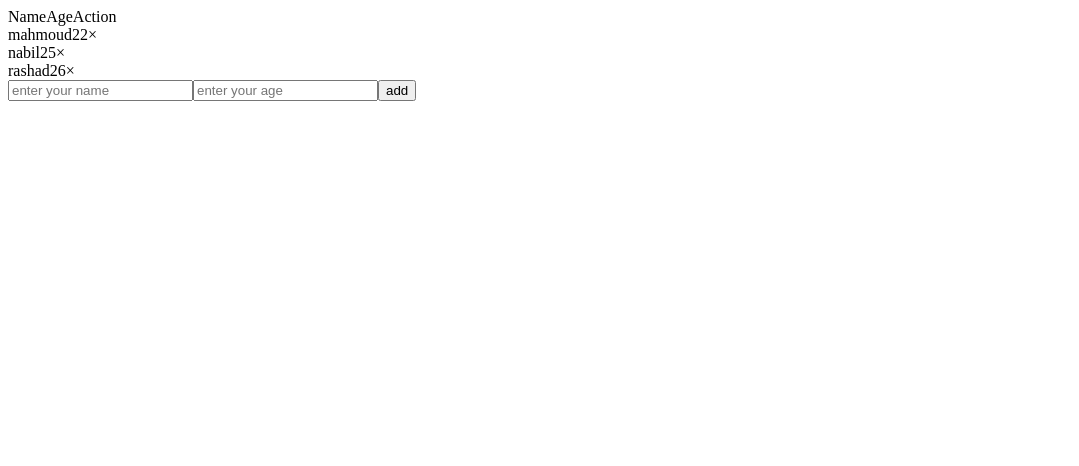
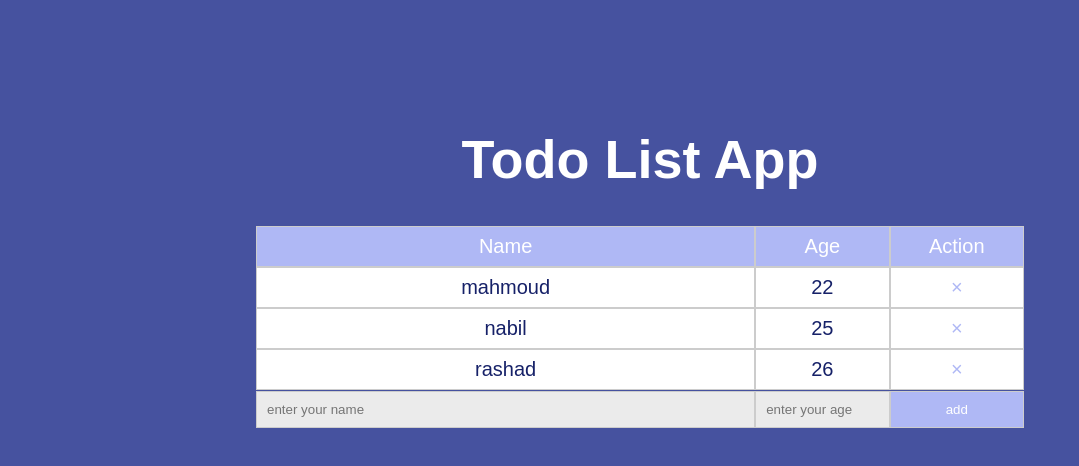
Before and after one commit to EMahmoudNabil/-React-TodoList-App, a React (Create React App) app: page / in a window 1280 px wide. Shown: the top 466 px of the page, without its empty margins (0-1079 px from the left). Built offline with nearby package versions, Linux system fonts and the light colour scheme.

Commit message:
Css Style

```diff
--- a/src/App.css
+++ b/src/App.css
@@ -1,38 +1,70 @@
-.App {
+*{
+  box-sizing: border-box;
+}
+div{
+  font-size: 27px;
+
+  }
+body {
+  margin: 0;
+ padding: 0;
+ font-family: sans-serif;
+ background: #46529f;
+ color: #fff;
+}
+.text-center{
   text-align: center;
 }
+.container{
+  width: 60%;
+  margin: 10% auto;
+}
+.ListItem{
+  background: #fff;
+  color: #162168;
+  width: 100%;
+}
+.ListItem div{
+  margin: 0;
 
-.App-logo {
-  height: 40vmin;
-  pointer-events: none;
+}
+.ListItem p{
+ margin: 0;
+ text-align: center;
+ padding: 10px 0px;
 }
 
-@media (prefers-reduced-motion: no-preference) {
-  .App-logo {
-    animation: App-logo-spin infinite 20s linear;
+.ListItem span{
+ display: inline-block;
+ text-align: center;
+ padding: 8px 0;
+ font-size: 20px;
+ border: 0.3px solid #ccc;
+ }
+ .ListItem span.title{
+  background: #afb8f5;
+  color: #fff;
+ }
+ .ListItem span.name , form input[type=text]{
+ width: 65%;
+ }
+ .ListItem span.action , .ListItem span.age, form input[type=submit] ,form input[type=number]{
+  width: 17.5%;
+
   }
-}
+  form input[type=submit]{
+    background: #afb8f5;;
+    color: #fff;
 
-.App-header {
-  background-color: #282c34;
-  min-height: 100vh;
-  display: flex;
-  flex-direction: column;
-  align-items: center;
-  justify-content: center;
-  font-size: calc(10px + 2vmin);
-  color: white;
-}
+  }
 
-.App-link {
-  color: #61dafb;
-}
-
-@keyframes App-logo-spin {
-  from {
-    transform: rotate(0deg);
+  .ListItem span.icon{
+    color:#afb8f5 ;
+    cursor: pointer;
   }
-  to {
-    transform: rotate(360deg);
+  form input{
+padding: 10px;
+background: #ebebeb;
+border: transparent;
+border: 0.3px solid #ccc;
   }
-}
--- a/src/App.js
+++ b/src/App.js
@@ -34,7 +34,8 @@ class App extends Component{
   }
   render(){
     return(
-     <div>
+     <div className="App container">
+     <h1 className ="text-center"> Todo List App </h1>
      <TodoItems  items={this.state.items} deletItem={this.deleteItem}/>
      <AddItems addItem={this.addItem} />
      </div>
--- a/src/Components/addItems.js
+++ b/src/Components/addItems.js
@@ -35,7 +35,7 @@ import '../App.css';
         return(
             <div>
                 <form onSubmit={this.handleSubmit}>
-                    <input type="text" id="name" placeholder="enter your name" onChange={this.handleChange}  value={this.state.name}/>
+                    <input type="text" id="name" placeholder="enter your name" onChange={this.handleChange}  value={this.state.name} />
                     <input type="number" id="age" placeholder="enter your age" onChange={this.handleChange} value={this.state.age} />
                     <input type="submit" value="add" />
 
--- a/src/Components/todoItems.js
+++ b/src/Components/todoItems.js
@@ -11,9 +11,9 @@ import '../App.css';
       items.map((item)=>{
         return(
           <div key={item.id}>
-            <span>{item.name}</span>
-            <span>{item.age}</span>
-            <span onClick={()=> deletItem(item.id)}>&times;</span>
+            <span className="name">{item.name}</span>
+            <span className="age">{item.age}</span>
+            <span  className="icon action" onClick={()=> deletItem(item.id)}>&times;</span>
 
           </div>
         )
@@ -22,11 +22,11 @@ import '../App.css';
         )
     return(
         <div className="ListItem">
-        <div>
-          <span>Name</span>
-          <span>Age</span>
-          <span>Action</span>
-        </div>
+          <div>
+            <span className="title name" >Name</span>
+            <span className="title age" >Age</span>
+            <span   className="title action" >Action</span>
+          </div>
         {ListItems}
         </div>
 
```
Also changed, not shown: screenShot/no item.PNG (added), screenShot/view item.PNG (added).
